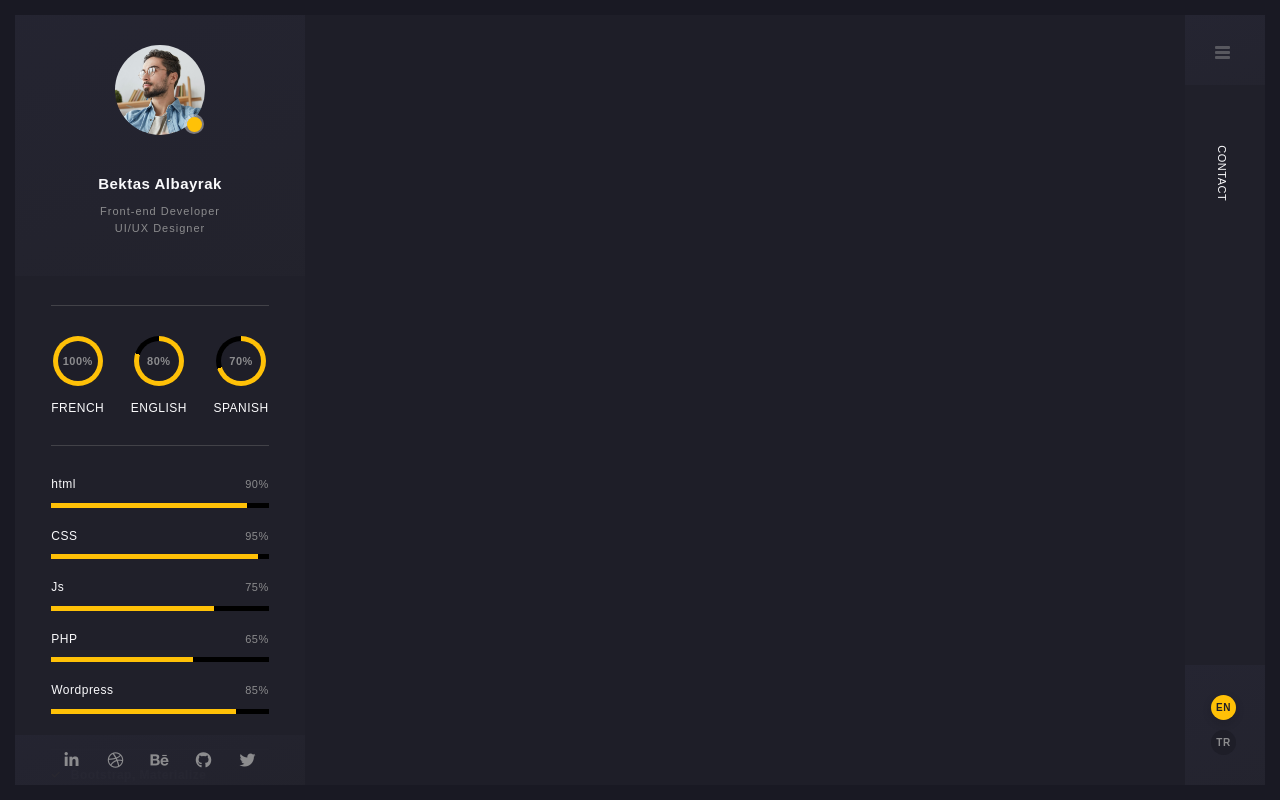
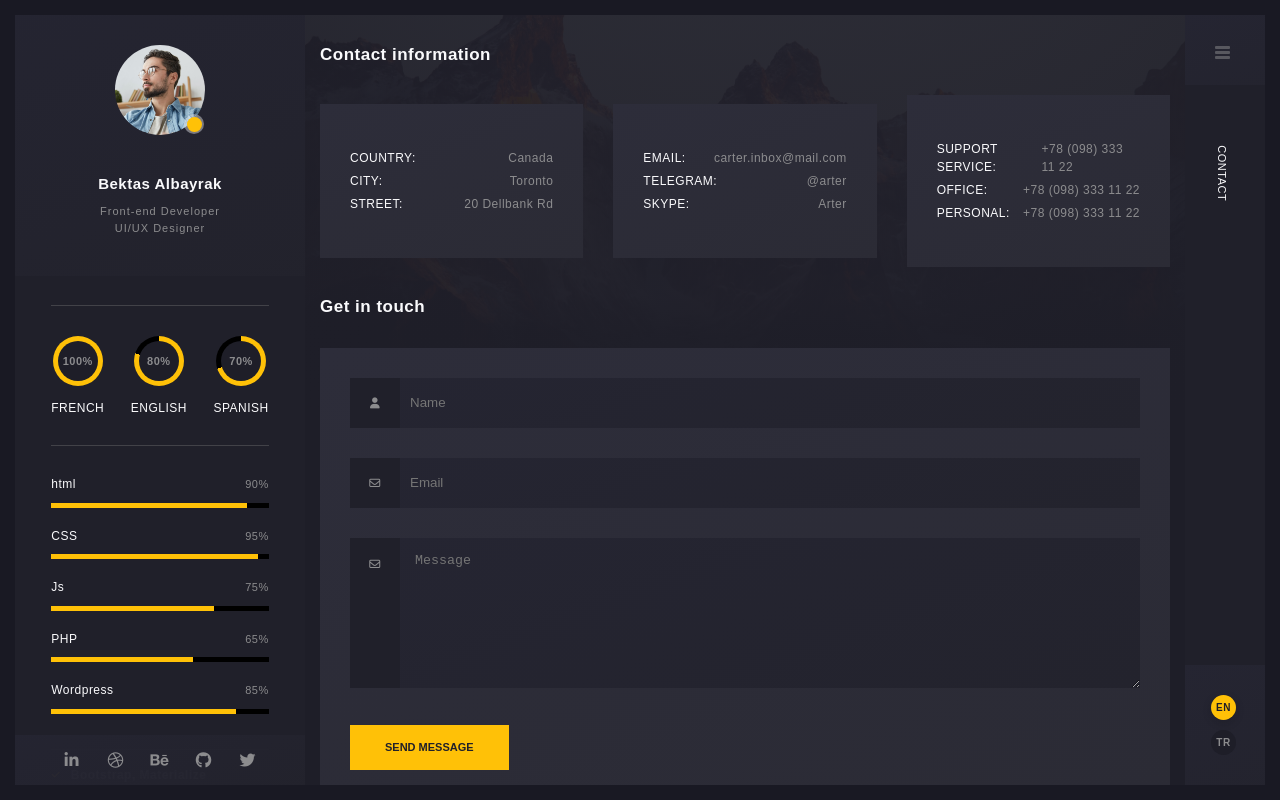
Before and after one commit to albayrakbektas/arter, a Vue app: page /contact in a window 1280 px wide. Built offline with nearby package versions, Linux system fonts and the light colour scheme.

Commit message:
create contact page

```diff
--- /dev/null
+++ b/src/components/Pages/Contact/ContactInformation.vue
@@ -0,0 +1,111 @@
+<template>
+  <div class="row">
+    <h4>Contact information</h4>
+    <div class="table-padding">
+      <TableInfo :table-list="addressList" />
+    </div>
+    <div class="table-padding">
+      <TableInfo :table-list="mailList" />
+    </div>
+    <div class="table-padding">
+      <TableInfo :table-list="phoneList" />
+    </div>
+  </div>
+</template>
+
+<script>
+import TableInfo from "@/components/MenuLeft/TableInfo";
+export default {
+  name: "ContactInformation",
+  components: { TableInfo },
+  data() {
+    return {
+      addressList: [
+        {
+          key: "Country:",
+          value: "Canada",
+        },
+        {
+          key: "City:",
+          value: "Toronto",
+        },
+        {
+          key: "Street:",
+          value: "20 Dellbank Rd",
+        },
+      ],
+      mailList: [
+        {
+          key: "Email:",
+          value: "carter.inbox@mail.com",
+        },
+        {
+          key: "Telegram:",
+          value: "@arter",
+        },
+        {
+          key: "Skype:",
+          value: "Arter",
+        },
+      ],
+      phoneList: [
+        {
+          key: "Support service:",
+          value: "+78 (098) 333 11 22",
+        },
+        {
+          key: "Office:",
+          value: "+78 (098) 333 11 22",
+        },
+        {
+          key: "Personal:",
+          value: "+78 (098) 333 11 22",
+        },
+      ],
+    };
+  },
+};
+</script>
+
+<style lang="scss" scoped>
+.row {
+  grid-auto-rows: auto;
+  justify-content: unset;
+  padding-top: 30px;
+}
+h4 {
+  font-size: 17px;
+  margin: 0 0 30px 0;
+  text-align: center;
+}
+.table-padding {
+  background: linear-gradient(159deg, #2d2d3a 0%, #2b2b35 100%);
+  padding: 30px;
+  margin-bottom: 30px;
+}
+.information-table {
+  padding: 15px 0 !important;
+}
+@media (min-width: 900px) {
+  .row {
+    grid-template-columns: repeat(3, 1fr);
+    justify-content: space-between;
+  }
+  h4 {
+    text-align: left;
+    grid-area: 1 / span 4;
+  }
+  .table-padding {
+    &:nth-of-type(1) {
+      margin-right: 20px;
+    }
+    &:nth-of-type(2) {
+      margin-left: 10px;
+      margin-right: 10px;
+    }
+    &:nth-of-type(3) {
+      margin-left: 20px;
+    }
+  }
+}
+</style>
--- /dev/null
+++ b/src/components/Pages/Contact/FormField.vue
@@ -0,0 +1,116 @@
+<template>
+  <div class="form-field">
+    <input
+      v-if="formField.tag === 'input'"
+      :type="formField.type"
+      :name="formField.name"
+      :placeholder="formField.placeholder"
+      :value="formField.value"
+      @input="$emit('input', $event.target.value)"
+      @focusin="data = true"
+      @focusout="data = false"
+      required
+    />
+    <textarea
+      v-else
+      :name="formField.name"
+      :placeholder="formField.placeholder"
+      :value="formField.value"
+      @input="$emit('input', $event.target.value)"
+      @focusin="data = true"
+      @focusout="data = false"
+      required
+    />
+    <label
+      :for="formField.name"
+      :class="[
+        { 'label-yellow-bg': data },
+        { 'textarea-label': formField.tag === 'textarea' },
+      ]"
+    >
+      <i :class="formField.icon"></i>
+    </label>
+  </div>
+</template>
+
+<script>
+export default {
+  name: "FormField",
+  props: {
+    value: String,
+    formField: Object,
+  },
+  data() {
+    return {
+      data: false,
+    };
+  },
+  methods: {
+    // onAmountChange(value) {
+    //   this.$props.formField.value = value;
+    // },
+  },
+  // computed: {
+  //   formAmount: {
+  //     get() {
+  //       return this.formField.value;
+  //     },
+  //     set(value) {
+  //       this.$props.formField.value = value;
+  //     },
+  //   },
+  // },
+};
+</script>
+
+<style lang="scss" scoped>
+.form-field {
+  position: relative;
+  margin-bottom: 30px;
+}
+input,
+textarea {
+  width: 100%;
+  height: 50px;
+  padding: 0 15px 0 60px;
+  background: linear-gradient(159deg, #252532 0%, #23232d 100%);
+  outline: none;
+  border: none;
+  color: #fafafc;
+  box-sizing: border-box;
+}
+.label-yellow-bg {
+  background-color: #ffc107 !important;
+  i {
+    color: #20202a !important;
+  }
+}
+textarea {
+  height: 150px;
+  padding: 15px 0 15px 65px;
+}
+label {
+  position: absolute;
+  left: 0;
+  top: 0;
+  height: 100%;
+  width: 50px;
+  display: flex;
+  align-items: center;
+  justify-content: center;
+  background: #20202a;
+  transition: 0.4s ease-in-out;
+}
+.textarea-label {
+  height: 150px;
+  align-items: baseline;
+  i {
+    transform: translateY(20px);
+  }
+}
+i {
+  color: #8c8c8e;
+  font-size: 11px;
+  transition: 0.4s ease-in-out;
+}
+</style>
--- /dev/null
+++ b/src/components/Pages/Contact/GetInTouch.vue
@@ -0,0 +1,156 @@
+<template>
+  <div class="row">
+    <h4>Get in touch</h4>
+    <div class="form-card">
+      <form @submit="sendMessage">
+        <FormField
+          v-for="(item, index) of formFieldList"
+          :form-field="item"
+          v-model="item.value"
+          :key="index"
+        />
+        <div class="form-button-field">
+          <button type="submit" class="router-button">
+            <span>SEND MESSAGE</span>
+          </button>
+        </div>
+      </form>
+    </div>
+  </div>
+</template>
+
+<script>
+import FormField from "@/components/Pages/Contact/FormField";
+export default {
+  name: "GetInTouch",
+  components: { FormField },
+  methods: {
+    sendMessage(e) {
+      e.preventDefault();
+    },
+  },
+  data() {
+    return {
+      formFieldList: [
+        {
+          tag: "input",
+          type: "text",
+          name: "name",
+          placeholder: "Name",
+          value: "",
+          icon: "fa-solid fa-user",
+        },
+        {
+          tag: "input",
+          type: "email",
+          name: "email",
+          placeholder: "Email",
+          value: "",
+          icon: "fa-regular fa-envelope",
+        },
+        {
+          tag: "textarea",
+          name: "message",
+          placeholder: "Message",
+          value: "",
+          icon: "fa-regular fa-envelope",
+        },
+      ],
+    };
+  },
+};
+</script>
+
+<style lang="scss" scoped>
+.row {
+  grid-auto-rows: auto;
+  justify-content: unset;
+}
+h4 {
+  font-size: 17px;
+  margin: 0 0 30px 0;
+  text-align: center;
+}
+.form-card {
+  padding: 30px;
+  margin-bottom: 30px;
+  background: linear-gradient(159deg, #2d2d3a 0%, #2b2b35 100%);
+}
+.form-field {
+  position: relative;
+  margin-bottom: 30px;
+}
+input,
+textarea {
+  width: 100%;
+  height: 50px;
+  padding: 0 15px 0 60px;
+  background: linear-gradient(159deg, #252532 0%, #23232d 100%);
+  outline: none;
+  border: none;
+  color: #fafafc;
+  box-sizing: border-box;
+}
+textarea {
+  height: 150px;
+  padding: 15px 0 15px 65px;
+}
+label {
+  position: absolute;
+  left: 0;
+  top: 0;
+  height: 100%;
+  width: 50px;
+  display: flex;
+  align-items: center;
+  justify-content: center;
+  background: #20202a;
+  transition: 0.4s ease-in-out;
+}
+.textarea-label {
+  height: 150px;
+}
+i {
+  color: #8c8c8e;
+  font-size: 11px;
+  transition: 0.4s ease-in-out;
+}
+.router-button {
+  background-color: #ffc107;
+  height: 45px;
+  padding: 0 35px;
+  font-weight: 600;
+  color: #20202a;
+  font-size: 11px;
+  display: grid;
+  align-items: center;
+  justify-content: center;
+  transition: 0.4s ease-in-out;
+  outline: none;
+  border: none;
+  cursor: pointer;
+  &:hover {
+    transform: translateY(-2px);
+  }
+}
+.label-yellow-bg {
+  background-color: #ffc107;
+  i {
+    color: #20202a;
+  }
+}
+@media (min-width: 900px) {
+  .row {
+    grid-template-columns: repeat(1, 1fr);
+  }
+  h4 {
+    grid-area: 1 / span 3;
+    text-align: left;
+  }
+  .router-button {
+    justify-content: start;
+    margin: unset;
+    width: fit-content;
+  }
+}
+</style>
--- a/src/views/ContactView.vue
+++ b/src/views/ContactView.vue
@@ -1,10 +1,19 @@
 <template>
-  <div class="contact"></div>
+  <LayoutPage>
+    <div class="page-grid">
+      <ContactInformation />
+      <GetInTouch />
+    </div>
+  </LayoutPage>
 </template>
 
 <script>
+import LayoutPage from "@/components/Layouts/LayoutPage";
+import ContactInformation from "@/components/Pages/Contact/ContactInformation";
+import GetInTouch from "@/components/Pages/Contact/GetInTouch";
 export default {
   name: "ContactView",
+  components: { GetInTouch, ContactInformation, LayoutPage },
 };
 </script>
 
```
